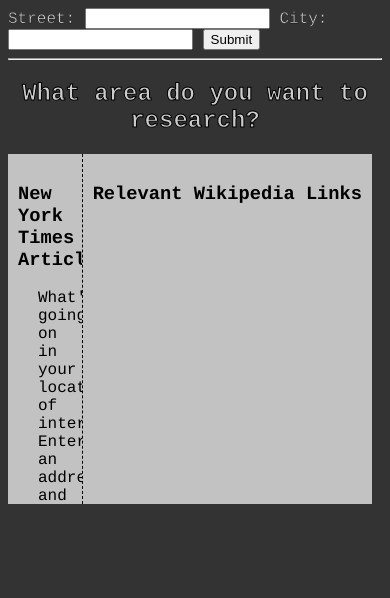
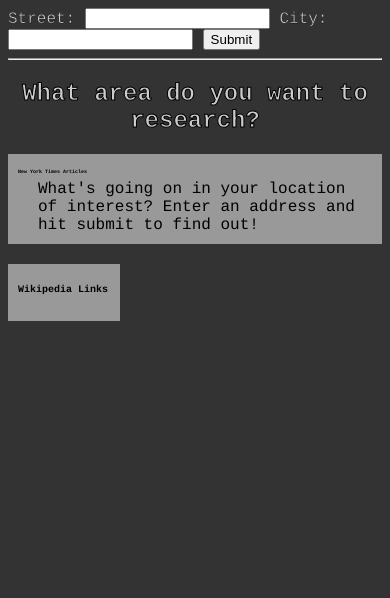
Before and after one commit to chelBot/City-Info-App, a plain HTML site: page index.html in a window 390 px wide. Drawn offline with Linux system fonts and the light colour scheme.

Commit message:
Add flexbox styling.

```diff
--- a/css/style.css
+++ b/css/style.css
@@ -1,5 +1,7 @@
 * {box-sizing:border-box;}
-body {background-color: #333333;
+
+body {
+    background-color: #333333;
     font-family: Courier;
 
 }
@@ -25,36 +27,85 @@
     -webkit-text-stroke-width: .3px;
     -webkit-text-stroke-color: black;
 }
-#content-container {
-    display: flex;
+/***************************************************************************/
+@media screen and (min-width: 1018px){
+    #content{
+        /*display: -webkit-flex;*/
+        display: flex;
+        /*flex-wrap: wrap;*/
+       /*-webkit-flex-direction: column;*/
+        width: 100%;
+        /*justify-content: flex-end;*/
+        /*flex-direction: column;*/
+
+    }
+    #wiki{
+        height: 350px;
+        padding:10px;
+
+        background-color: rgba(255,255,255,0.7);
+        border-left: dashed 1px black;
+        overflow: auto;
+        order: 2;
+        width: 20%;
+
+    }
+    #nyt{
+        height: 350px;
+        padding: 10px;
+
+        background-color: rgba(255,255,255,0.7);
+        overflow: auto;
+        order: 1;
+        width: 80%;
+    }
 }
-.wikipedia-container {
-    float:right;
 
-    height: 350px;
-    padding:10px;
-    margin-right: 10px;
-    background-color: rgba(255,255,255,0.7);
-    border-left: dashed 1px black;
-    overflow: auto;
+@media screen and (max-width: 1018px){
+    #content{
+        display: flex;
+        /*width: 100%;*/
+        flex-direction: column;
+        align-content: center;
+    }
+    #wiki{
+        padding:10px;
+        background-color: rgba(255,255,255,0.5);
+        overflow: auto;
+        order: 2;
+        width: 30%;
+        margin-top: 20px;
+
+    }
+    #nyt{
+        padding: 10px;
+        background-color: rgba(255,255,255,0.5);
+        overflow: auto;
+        order: 1;
+        width: 100%;
+    }
 }
+@media only screen and (max-width: 521px){
+
+    #nytimes-header  {
+        font-size: 5px;
+   }
+   #wikipedia-header{
+        font-size: 10px;
+   }
+}
+/***************************************************************************/
 #wikipedia-links {
     margin-left: 10px;
     padding-left: 10px;
+    /*display: flex;
+    flex-wrap: wrap;*/
 }
 
-.nytimes-container {
-    height: 350px;
+/*#nytimes-header {
+   font-size: 5px;
 
-    padding: 10px;
-    margin-right:300px;
-    background-color: rgba(255,255,255,0.7);
-    overflow: auto;
-}
-#nytimes-header {
-
-
-}
+}*/
 #nytimes-articles {
     margin-left: 10px;
     padding-left: 10px;
--- a/index.html
+++ b/index.html
@@ -11,10 +11,6 @@
         <label for="street">Street: </label><input type="text" id="street" value="">
         <label for="city">City: </label><input type="text" id="city" value="">
         <button id="submit-btn">Submit</button>
-        <!-- <input type="submit" name="action" value="street-btn"/> -->
-        <!-- <input type="submit" name="action" value="city-btn"/ -->
-        <!-- <button name="action"  id="street-btn">Strict Street Search</button>
-        <button name="action"  id="city-btn">Broad City Search</button> -->
     </form>
 
 
@@ -22,14 +18,14 @@
 
     <h2 id="greeting" class="greeting">What area do you want to research?</h2>
 
-    <div id ="contend-container">
-        <div class="wikipedia-container">
-            <h3 id="wikipedia-header">Relevant Wikipedia Links</h3>
+    <div class ="contend-container" id="content">
+        <div class="wikipedia-container" id="wiki">
+            <h3 id="wikipedia-header">Wikipedia Links</h3>
             <ul id="wikipedia-links"></ul>
         </div>
 
 
-        <div class="nytimes-container">
+        <div class="nytimes-container" id = "nyt">
             <h3 id="nytimes-header">New York Times Articles</h3>
             <ul id="nytimes-articles" class="article-list">What's going on in your location of interest? Enter an address and hit submit to find out!</ul>
         </div>
```
